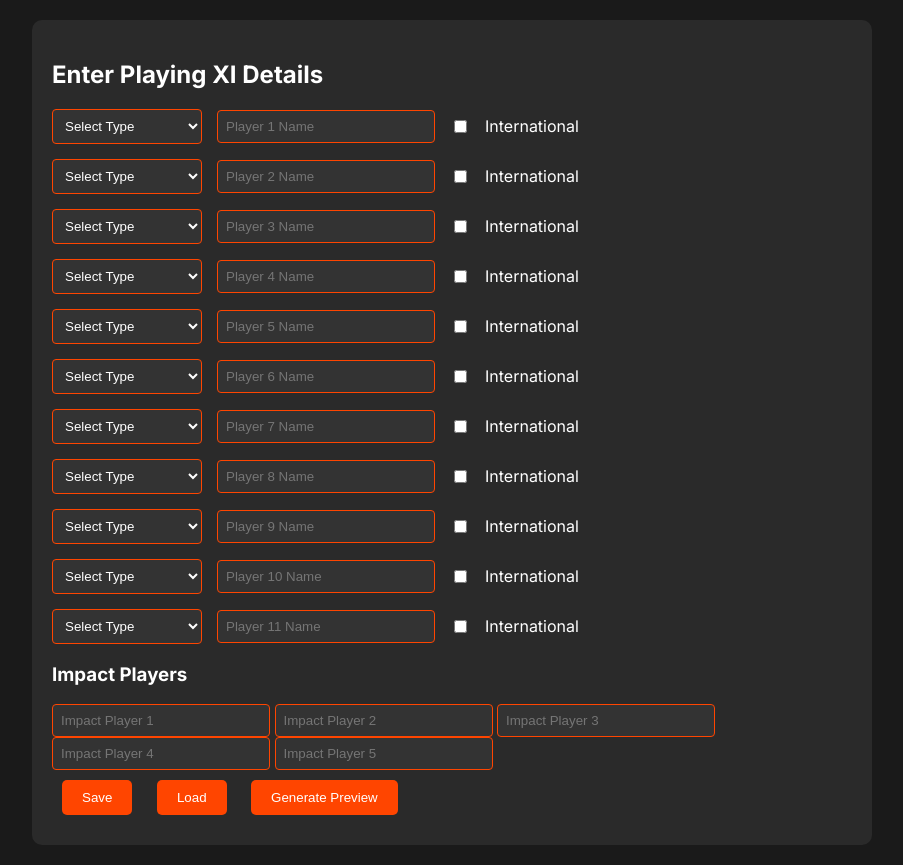
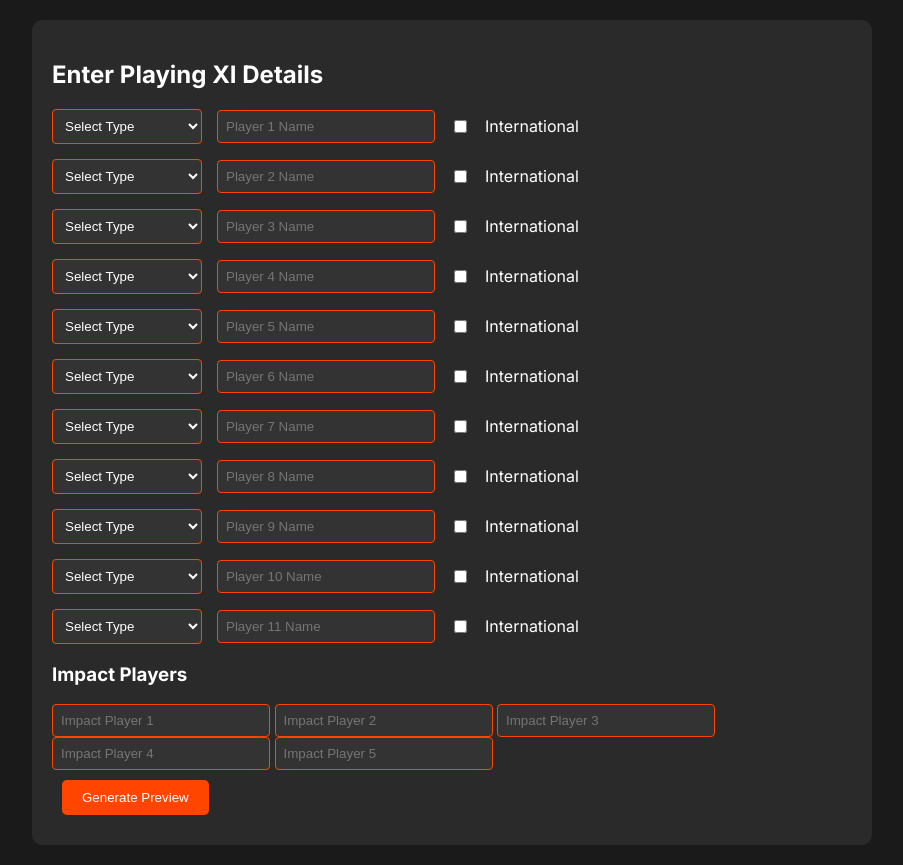
Before and after one commit to sathishk2212/playing-xi-generator, a plain HTML site: page index.html in a window 1280 px wide. Shown: the whole page, without its empty margins (188-1091 px from the left). Drawn offline with Linux system fonts and the light colour scheme.

Commit message:
removed buttons

```diff
--- a/index.html
+++ b/index.html
@@ -122,8 +122,6 @@
         <h3>Impact Players</h3>
         <div id="impactInputs"></div>
         <div class="buttons">
-            <button onclick="saveToLocal()">Save</button>
-            <button onclick="loadFromLocal()">Load</button>
             <button onclick="generatePreview()">Generate Preview</button>
         </div>
     </div>
```
